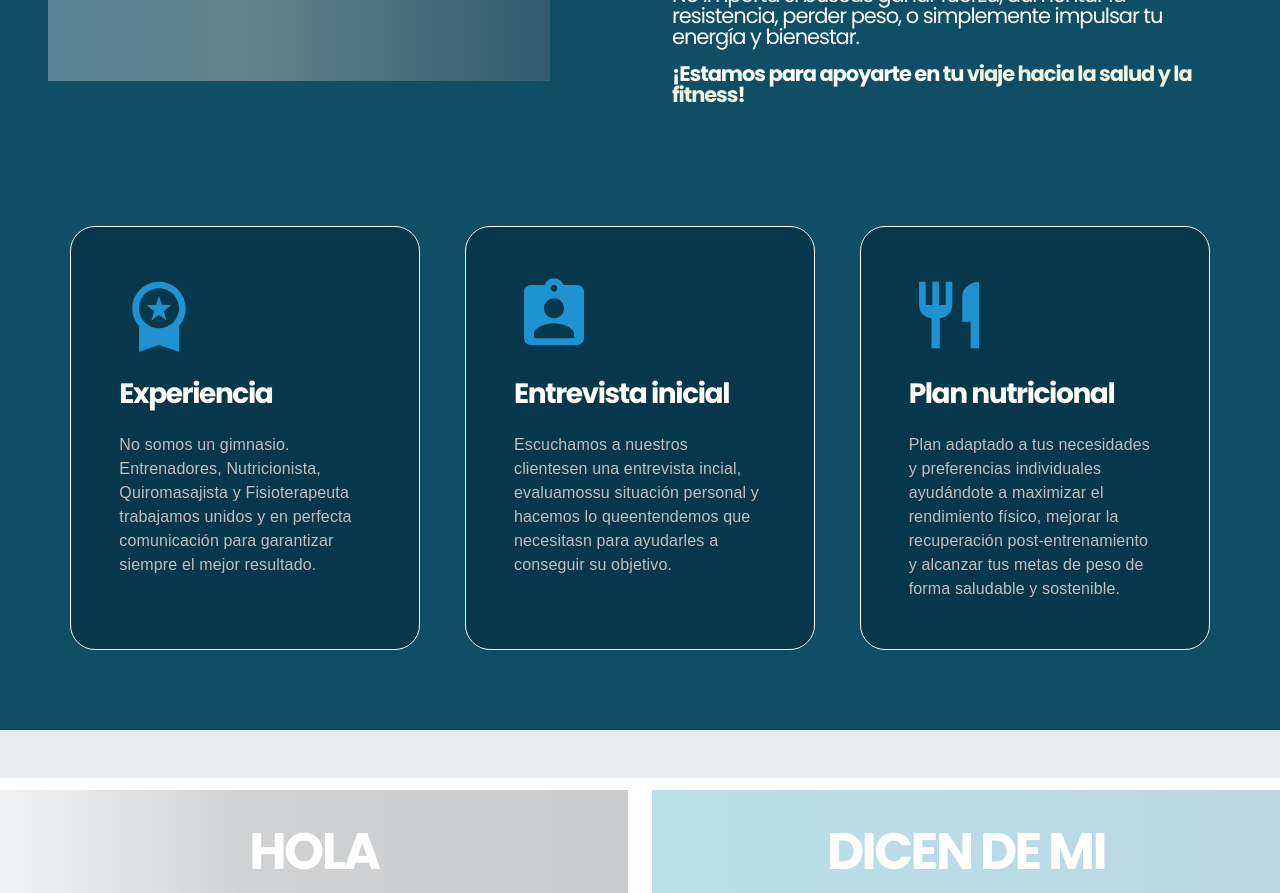
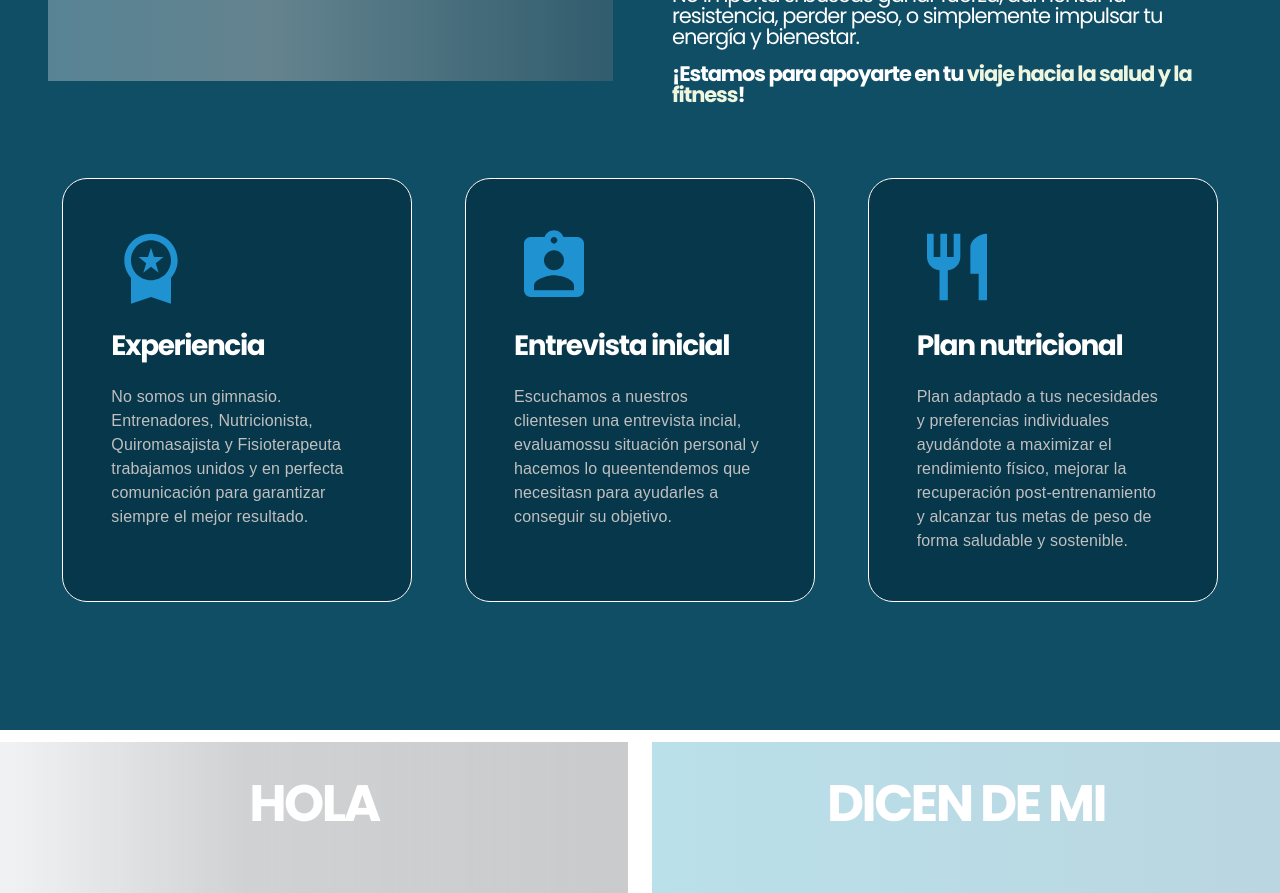
Before and after one commit to FranB201/fcoprietostudio-web, a React (Vite) app: page / in a window 1280 px wide. Shown: the part 1860-2753 px from the top of the page. Built offline with nearby package versions, Linux system fonts and the light colour scheme.

Commit message:
cambios en fade

```diff
--- a/src/Home/pages/HomePage.jsx
+++ b/src/Home/pages/HomePage.jsx
@@ -101,7 +101,6 @@ export const HomePage = () => {
             <div className="encuentraTuEntrenamiento-container">
                 <div id="entrenamientos" className="row">
                     <div className="col-12  h1EncuentraTu">
-
                         <div className="row">
                             <div className="col-lg-6">
                                 <div className="banner-container">
@@ -119,11 +118,8 @@ export const HomePage = () => {
                                     <div className="play-icon-container">
                                         <PlayArrowIcon className="play-icon" style={{ fontSize: 200 }} />
                                     </div>
-
                                 </div>
-
                             </div>
-
 
                             <div className="col-lg-6 col-md-12 col-sm-12 img-text">
                                 <div className="row">
@@ -158,15 +154,11 @@ export const HomePage = () => {
             </div>
             <div>
 
-                <div className="facts-container rezise">
+                <div className="facts-container rezise p-5">
 
-                        <div id="comoEmpezar" className="row pt-5">
+                        <Fade direction="up" triggerOnce={true} fraction={0.3} className="fade-element">
 
-                        </div>
-
-                        <Fade direction="up" triggerOnce={true} fraction={0.4}>
-
-                        <div className="row cardFact-section m-5" >
+                        <div className="row cardFact-section " >
                             <div id="experience" className="col-lg-4 col-md-6 col-sm-12">
                                 <CardVerticalFact
                                     icon={<WorkspacePremiumIcon className="fact-icon" style={{ fontSize: 80 }} />}
--- a/src/Home/styles/HomeStyle.css
+++ b/src/Home/styles/HomeStyle.css
@@ -113,12 +113,17 @@ background: radial-gradient(circle, rgba(56,166,226,1) 10%, rgba(31,146,209,1) 2
 
   overflow: hidden;
   position: relative;
-  width: 80%;
+  width: 90%;
   height: 90%;
   margin-left: 3em;
   border-top-right-radius: 90px; /* Esto afectará solo a la esquina superior derecha */
   background: linear-gradient(90deg, rgba(255, 255, 255, 0.3) 2%, rgba(184, 184, 184, 0.5) 39%, rgba(129, 129, 129, 0.3) 98%);
 
+}
+
+.fade-element {
+  opacity: 0;
+  transition: opacity 1s ease-in-out;
 }
 
 
@@ -169,24 +174,6 @@ background: radial-gradient(circle, rgba(56,166,226,1) 10%, rgba(31,146,209,1) 2
   100% {
     left: -50%;
   }
-}
-
-
-@keyframes slideInUp {
-  from {
-    transform: translateY(20%);
-    opacity: 0;
-  }
-  to {
-    transform: translateY(0);
-    opacity: 1;
-  }
-}
-
-.animate-slideInUp {
-  animation-name: slideInUp;
-  animation-duration: 1s;
-  animation-fill-mode: both;
 }
 
 
@@ -378,7 +365,6 @@ a.join-now:hover {
 
   height: auto;
   background-color: #104e66;
-
 }
 
 .fact-icon{
```
